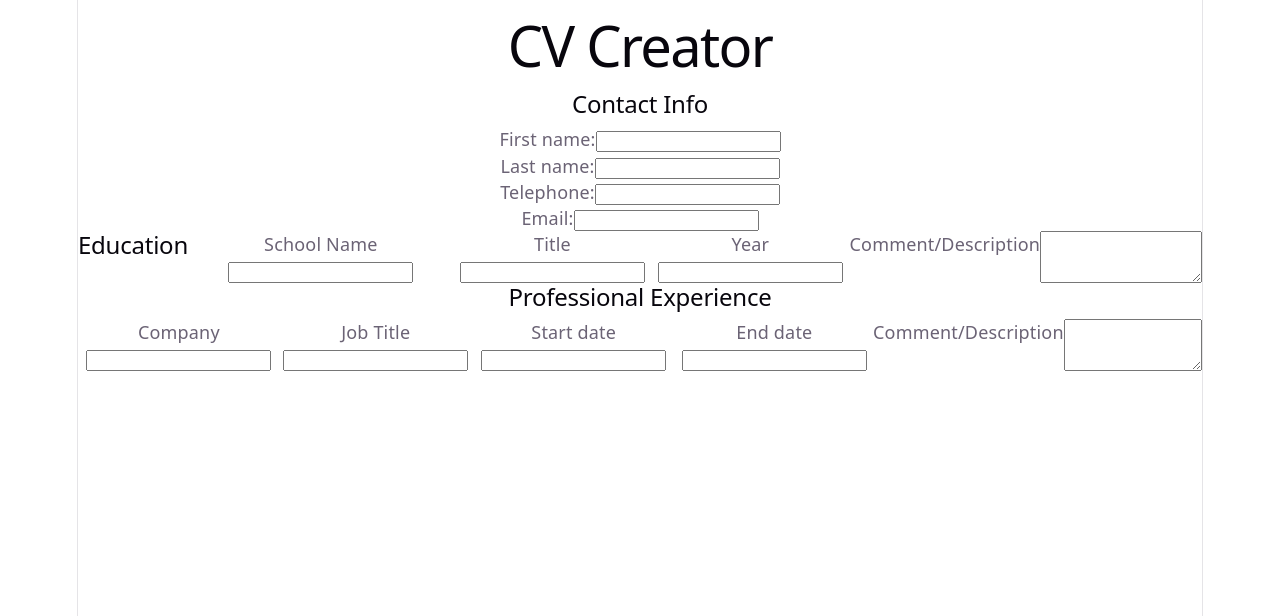
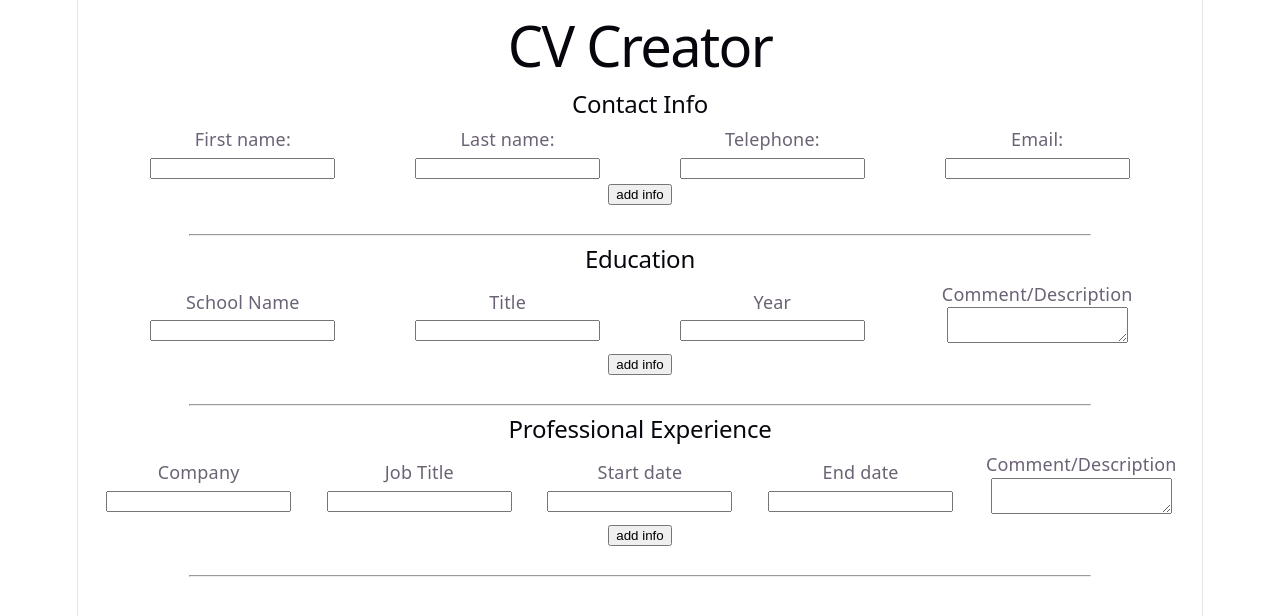
Before and after one commit to jenarofv/react-cv-app, a React (Vite) app: page / in a window 1280 px wide. Shown: the top 616 px of the page. Built offline with nearby package versions, Linux system fonts and the light colour scheme.

Commit message:
display form in the wanted way(?)

```diff
--- a/src/App.jsx
+++ b/src/App.jsx
@@ -13,10 +13,17 @@ function App() {
   const [studyTitle, setStudyTitle] = useState("");
   const [studyYear, setStudyYear] = useState("");
   const [studyDescription, setStudyDescription] = useState("");
+  const [jobTitle, setjobTitle] = useState("");
+  const [companyName, setcompanyName] = useState("");
+  const [startDate, setstartDate] = useState("");
+  const [endDate, setendDate] = useState("");
+  const [jobDescription, setjobDescription] = useState("");
 
-  function doNothing() {
-    return;
-  }
+  function handleExperienceUpdate(event) {}
+
+  function handleEducationUpdate(event) {}
+
+  function submitContactInfo() {}
 
   function handleContactInfoUpdate(event) {
     const id = event.target.id;
@@ -52,6 +59,7 @@ function App() {
         } else {
           target.classList.add("valid-email");
         }
+        break;
     }
   }
 
@@ -67,18 +75,28 @@ function App() {
         email={emailAddress}
         onChange={handleContactInfoUpdate}
       />
+      <hr />
       <div>
         <Education
           schoolName={schoolName}
           studyTitle={studyTitle}
           studyYear={studyYear}
           studyDescription={studyDescription}
-          onChange={doNothing}
+          onChange={handleEducationUpdate}
         />
       </div>
+      <hr />
       <div>
-        <ProfessionalExperience />
+        <ProfessionalExperience
+          jobTitle={jobTitle}
+          companyName={companyName}
+          startDate={startDate}
+          endDate={endDate}
+          jobDescription={jobDescription}
+          onChange={handleExperienceUpdate}
+        />
       </div>
+      <hr />
     </>
   );
 }
--- a/src/components/contactInfo.jsx
+++ b/src/components/contactInfo.jsx
@@ -1,10 +1,17 @@
 import "../styles/styles.css";
 
-export function ContactInfo({ firstName, lastName, tel, email, onChange }) {
+export function ContactInfo({
+  firstName,
+  lastName,
+  tel,
+  email,
+  onChange,
+  submitContactInfo,
+}) {
   return (
-    <>
+    <div className="input-container">
       <h2>Contact Info</h2>
-      <div className="inputSection">
+      <div className="input-section">
         <div>
           <label>
             First name:
@@ -40,6 +47,7 @@ export function ContactInfo({ firstName, lastName, tel, email, onChange }) {
           </label>
         </div>
       </div>
-    </>
+      <button onclick={submitContactInfo}> add info </button>
+    </div>
   );
 }
--- a/src/components/education.jsx
+++ b/src/components/education.jsx
@@ -8,27 +8,40 @@ export function Education({
   onChange,
 }) {
   return (
+    <div className="input-container">
+      <h2>Education</h2>
       <div className="input-section">
-      <h2>Education</h2>
+        <div>
           <label>
             School Name
             <input id="schoolName" value={schoolName} onChange={onChange} />
           </label>
+        </div>
+        <div>
           <label>
             Title
             <input id="studyTitle" value={studyTitle} onChange={onChange} />
           </label>
+        </div>
+        <div>
           <label>
             Year
             <input id="studyYear" value={studyYear} onChange={onChange} />
           </label>
-      <label htmlFor="studyDescription">Comment/Description</label>
+        </div>
+        <div>
+          <label htmlFor="studyDescription">
+            Comment/Description
             <textarea
               id="studyDescription"
               value={studyDescription}
               onChange={onChange}
               maxLength="500"
             />
+          </label>
+        </div>
+      </div>
+      <button> add info </button>
     </div>
   );
 }
--- a/src/components/experience.jsx
+++ b/src/components/experience.jsx
@@ -9,33 +9,46 @@ export function ProfessionalExperience({
   onChange,
 }) {
   return (
-    <>
+    <div className="input-container">
       <h2>Professional Experience</h2>
       <div className="input-section">
+        <div>
           <label>
             Company
             <input id="companyName" value={companyName} onChange={onChange} />
           </label>
+        </div>
+        <div>
           <label>
             Job Title
             <input id="jobTitle" value={jobTitle} onChange={onChange} />
           </label>
+        </div>
+        <div>
           <label>
             Start date
             <input id="startDate" value={startDate} onChange={onChange} />
           </label>
+        </div>
+        <div>
           <label>
             End date
             <input id="endDate" value={endDate} onChange={onChange} />
           </label>
-        <label htmlFor="studyDescription">Comment/Description</label>
+        </div>
+        <div>
+          <label htmlFor="jobDescription">
+            Comment/Description
             <textarea
               id="jobDescription"
               value={jobDescription}
               onChange={onChange}
               maxLength="500"
             />
+          </label>
         </div>
-    </>
+      </div>
+      <button> add info </button>
+    </div>
   );
 }
--- a/src/styles/styles.css
+++ b/src/styles/styles.css
@@ -19,5 +19,25 @@ input[type="number"] {
 }
 
 .input-section {
+  display: grid;
+  justify-content: space-evenly;
+  grid-template-columns: repeat(auto-fit, 200px);
+  align-items: center;
+}
+
+/* taken from https://stackoverflow.com/a/50175619 */
+.input-section > label {
   display: flex;
+  align-items: center;
 }
+
+.input-section + button {
+  width: max-content;
+  margin-left: auto;
+  margin-right: auto;
+  margin-bottom: 20px;
+}
+
+button + div {
+  margin-top: 100px;
+}
```
Lines whose indentation alone changed are shown as unchanged.
